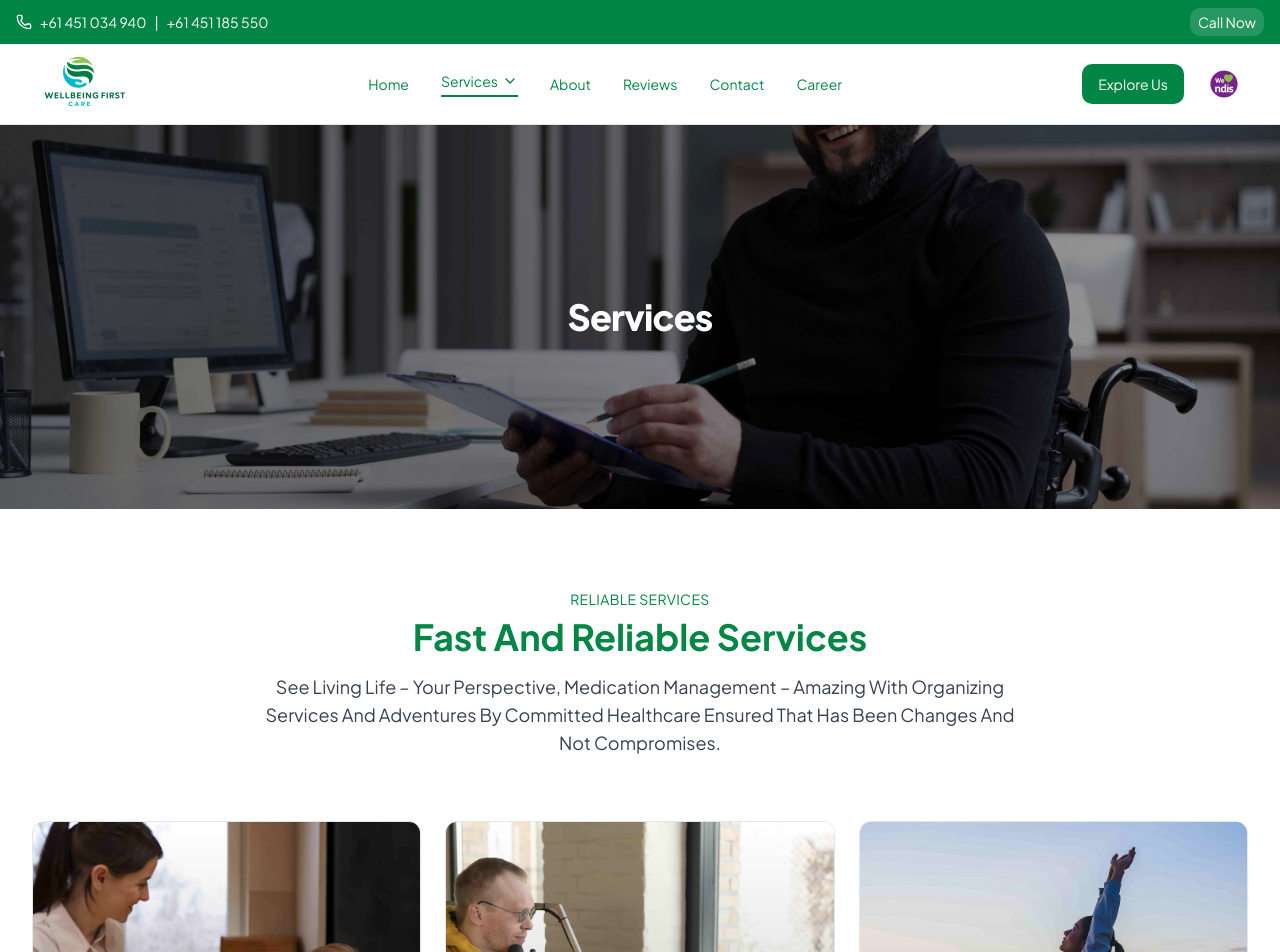
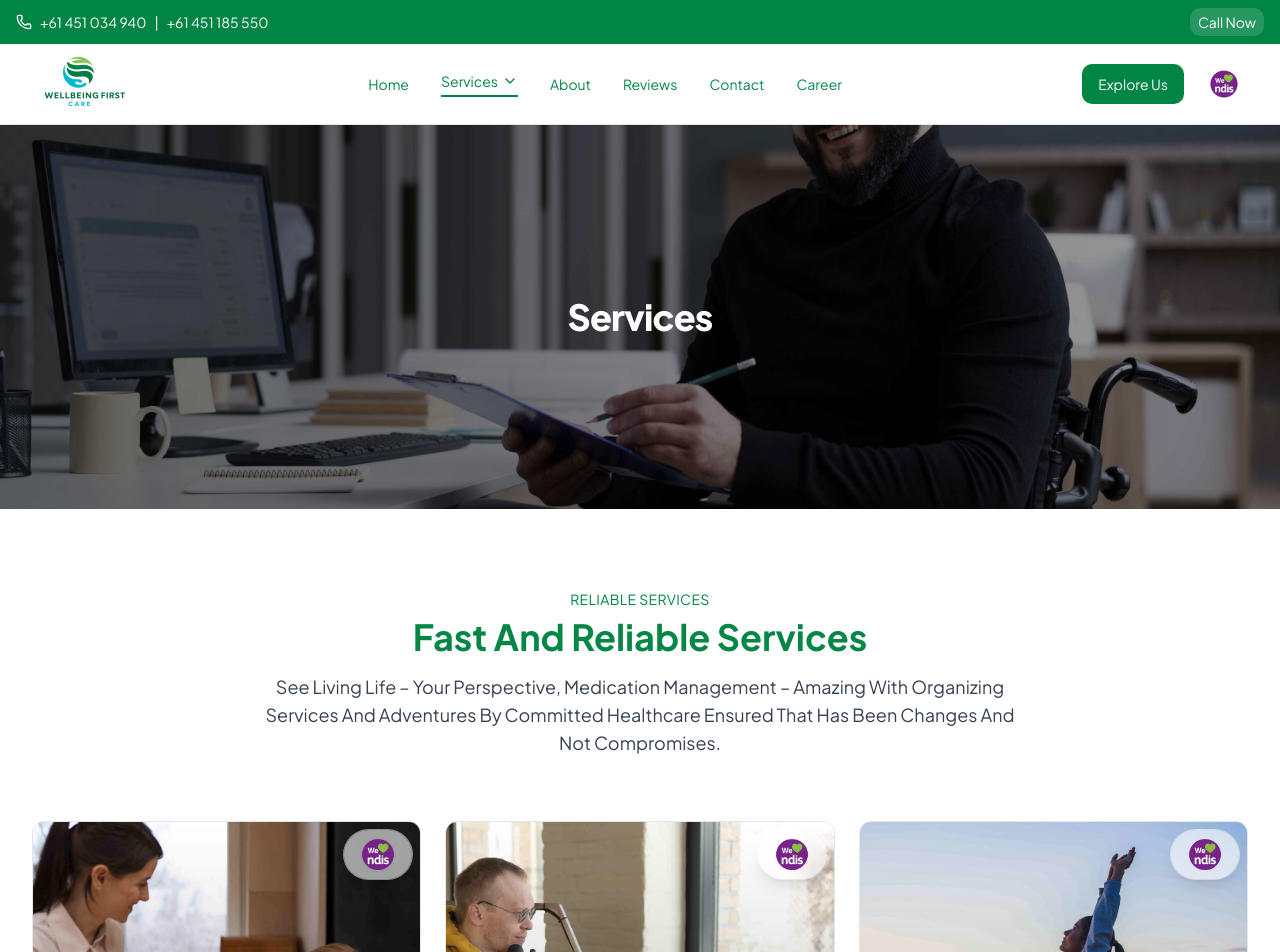
Before and after one commit to zainabijaz0/WellbeingFirstCare, a React (Vite) app: page /services in a window 1280 px wide. Shown: the top 952 px of the page. Built offline with nearby package versions, Linux system fonts and the light colour scheme.

Commit message:
Revamp NDISBadge to be larger, top-right by default, with blending wrapper
cgen-5b6dd368b1a549a2a300bdc8141425ad

```diff
--- a/client/components/NDISBadge.tsx
+++ b/client/components/NDISBadge.tsx
@@ -8,10 +8,11 @@ interface NDISBadgeProps {
 
 export default function NDISBadge({
   className = "",
-  size = "md",
-  position = "bottom-right",
+  size = "lg",
+  position = "top-right",
 }: NDISBadgeProps) {
-  const sizeClasses = size === "lg" ? "w-16" : size === "sm" ? "w-10" : "w-12";
+  const sizeClasses =
+    size === "lg" ? "w-20" : size === "sm" ? "w-12" : "w-14";
   const posClasses =
     position === "top-left"
       ? "top-2 left-2"
@@ -22,12 +23,16 @@ export default function NDISBadge({
           : "bottom-2 right-2";
 
   return (
+    <div
+      className={`pointer-events-none select-none absolute ${posClasses} z-20 rounded-full bg-white/60 backdrop-blur-sm ring-1 ring-white/50 shadow-lg p-1.5 ${className}`}
+    >
       <img
         src="/images/NDIS.png"
         alt="NDIS registered provider"
-      className={`pointer-events-none select-none drop-shadow-md absolute ${posClasses} ${sizeClasses} h-auto ${className}`}
+        className={`${sizeClasses} h-auto drop-shadow-sm`}
         loading="lazy"
         decoding="async"
       />
+    </div>
   );
 }
--- a/client/components/ServiceCard.tsx
+++ b/client/components/ServiceCard.tsx
@@ -50,7 +50,7 @@ export default function ServiceCard({
           decoding="async"
           referrerPolicy="no-referrer"
         />
-        <NDISBadge />
+        <NDISBadge position="top-right" size="md" />
 
         {/* Dark gradient overlay */}
         <div
--- a/client/components/ServicePageTemplate.tsx
+++ b/client/components/ServicePageTemplate.tsx
@@ -119,7 +119,7 @@ export function ServicePageTemplate({
           </div>
         </div>
 
-        <NDISBadge position="bottom-right" size="md" className="z-10" />
+        <NDISBadge position="top-right" size="lg" className="z-20" />
         {/* Carousel Indicators */}
         <div className="absolute bottom-8 left-1/2 transform -translate-x-1/2 flex space-x-2 z-20">
           {heroImages.map((_, index) => (
--- a/client/pages/About.tsx
+++ b/client/pages/About.tsx
@@ -36,6 +36,7 @@ export default function About() {
             empower individuals with disabilities.
           </p>
         </div>
+        <NDISBadge className="z-20" />
       </section>
 
       {/* Our Story */}
--- a/client/pages/Career.tsx
+++ b/client/pages/Career.tsx
@@ -81,6 +81,7 @@ export default function Career() {
             Join Our Team At Wellbeing First Care
           </h1>
         </div>
+        <NDISBadge className="z-20" />
       </section>
 
       {/* Career Information */}
--- a/client/pages/Contact.tsx
+++ b/client/pages/Contact.tsx
@@ -61,6 +61,7 @@ export default function Contact() {
         <div className="relative z-10 text-center text-white">
           <h1 className="text-4xl md:text-5xl font-bold">Contact Us</h1>
         </div>
+        <NDISBadge className="z-20" />
       </section>
 
       {/* Contact Form Section */}
--- a/client/pages/Index.tsx
+++ b/client/pages/Index.tsx
@@ -147,6 +147,7 @@ export default function Index() {
           </div>
         </div>
 
+        <NDISBadge className="z-20" />
         {/* Carousel Indicators */}
         <div className="absolute bottom-8 left-1/2 transform -translate-x-1/2 flex space-x-2 z-20">
           {heroContent.map((_, index) => (
@@ -159,7 +160,6 @@ export default function Index() {
               onClick={() => setCurrentImageIndex(index)}
             />
           ))}
-          <NDISBadge position="bottom-right" size="md" className="z-10" />
         </div>
       </section>
 
--- a/client/pages/Reviews.tsx
+++ b/client/pages/Reviews.tsx
@@ -109,7 +109,7 @@ export default function Reviews() {
   return (
     <div className="min-h-screen bg-white">
       {/* Hero Section */}
-      <section className="bg-brand-navy text-white py-20">
+      <section className="relative bg-brand-navy text-white py-20">
         <div className="max-w-7xl mx-auto px-4 sm:px-6 lg:px-8 text-center">
           <h1 className="text-4xl md:text-5xl font-bold mb-6">
             What Our Clients Say
@@ -119,6 +119,7 @@ export default function Reviews() {
             their experiences with Wellbeing First Care's support services.
           </p>
         </div>
+        <NDISBadge className="z-20" />
       </section>
 
       {/* Stats Section */}
```
Lines whose indentation alone changed are shown as unchanged.
